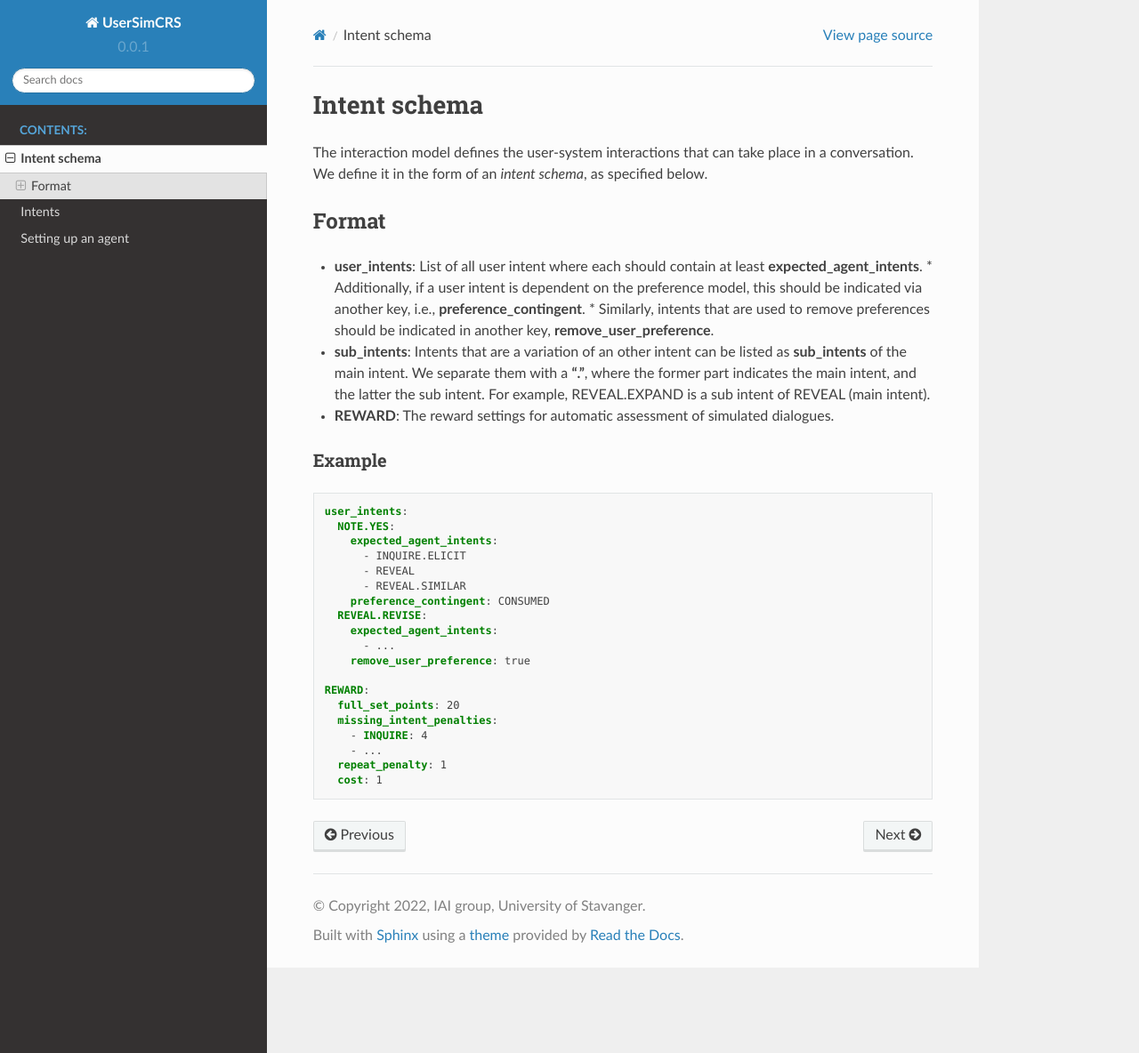
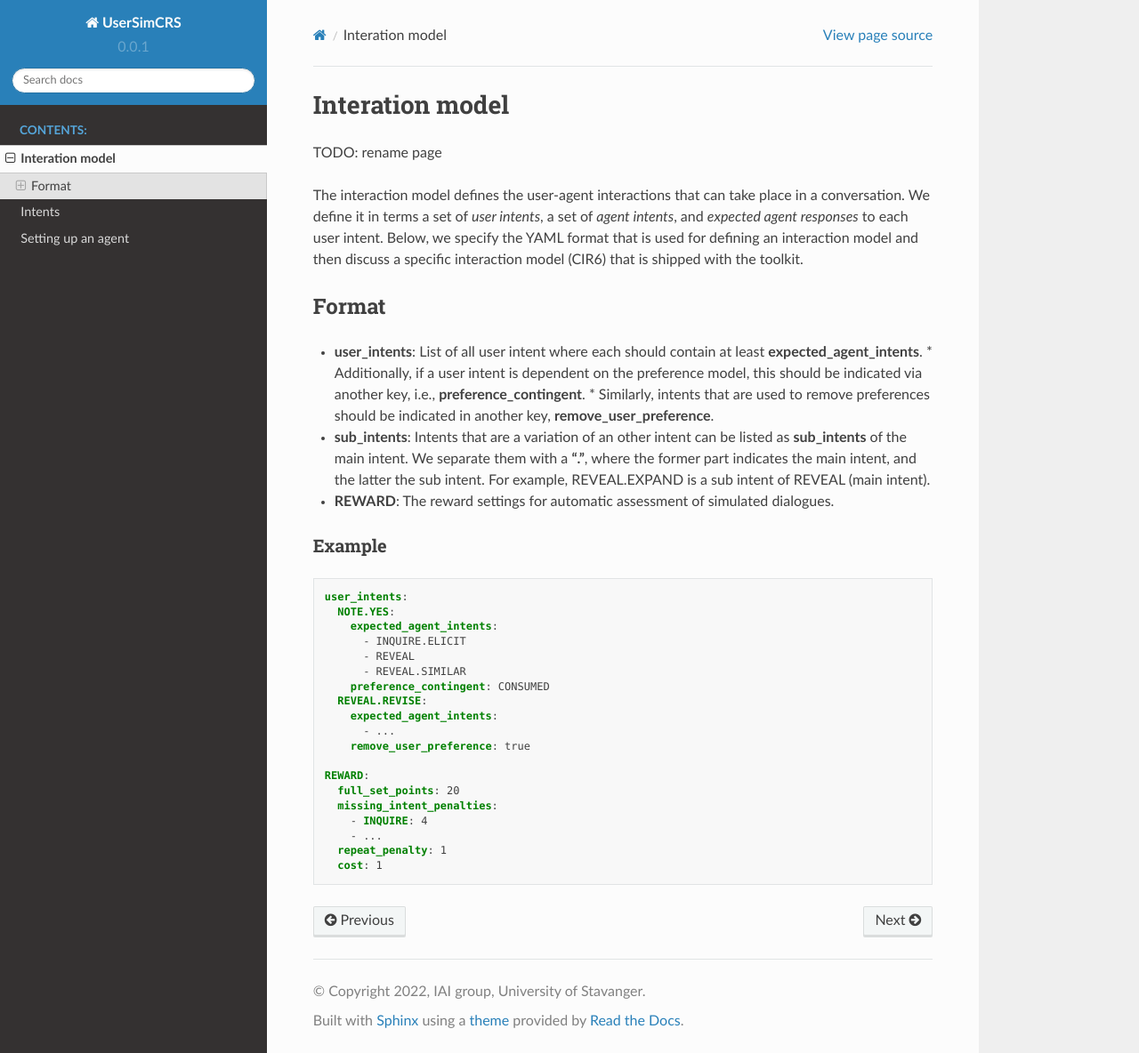
Before and after one commit to iai-group/UserSimCRS, a Sphinx documentation site: the page built from docs/source/intent_schema.rst, in a window 1280 px wide and 1184 px high. Shown: the whole window at 89% size. Built offline with Sphinx 7.4.7 and the Read the Docs theme 2.0.0, drawn with Linux system fonts in a browser that asks for light colours; pages that are not in the unit, such as notebooks, are missing from menus.

Commit message:
Update intent_schema.rst

```diff
--- a/docs/source/intent_schema.rst
+++ b/docs/source/intent_schema.rst
@@ -1,7 +1,10 @@
-Intent schema
-=============
+Interation model
+================
 
-The interaction model defines the user-system interactions that can take place in a conversation. We define it in the form of an *intent schema*, as specified below.
+TODO: rename page
+
+The interaction model defines the user-agent interactions that can take place in a conversation. We define it in terms a set of *user intents*, a set of *agent intents*, and *expected agent responses* to each user intent.
+Below, we specify the YAML format that is used for defining an interaction model and then discuss a specific interaction model (CIR6) that is shipped with the toolkit.
 
 Format
 ------
```
